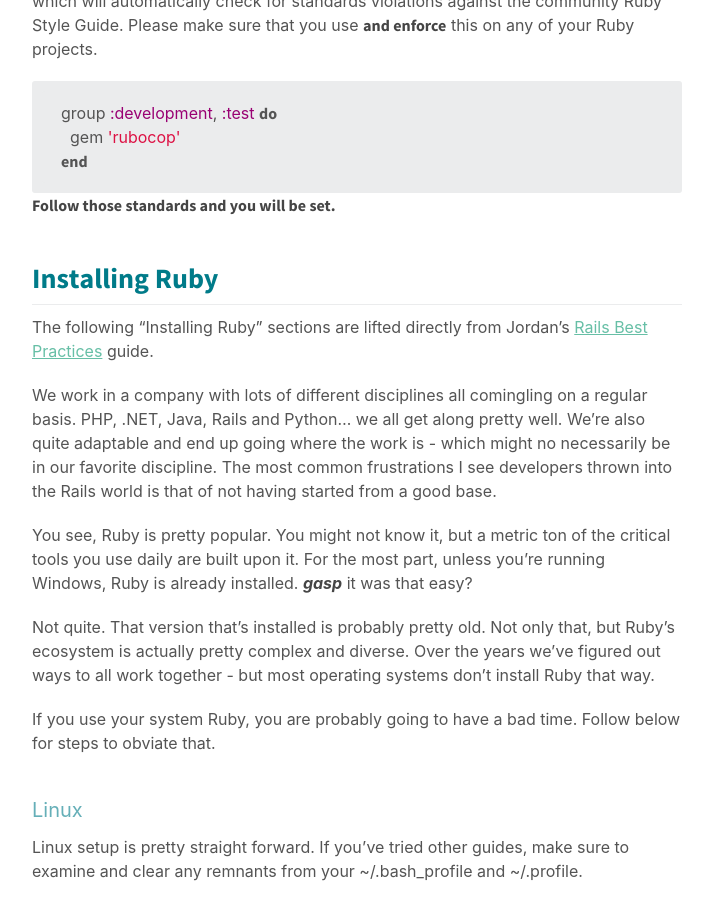
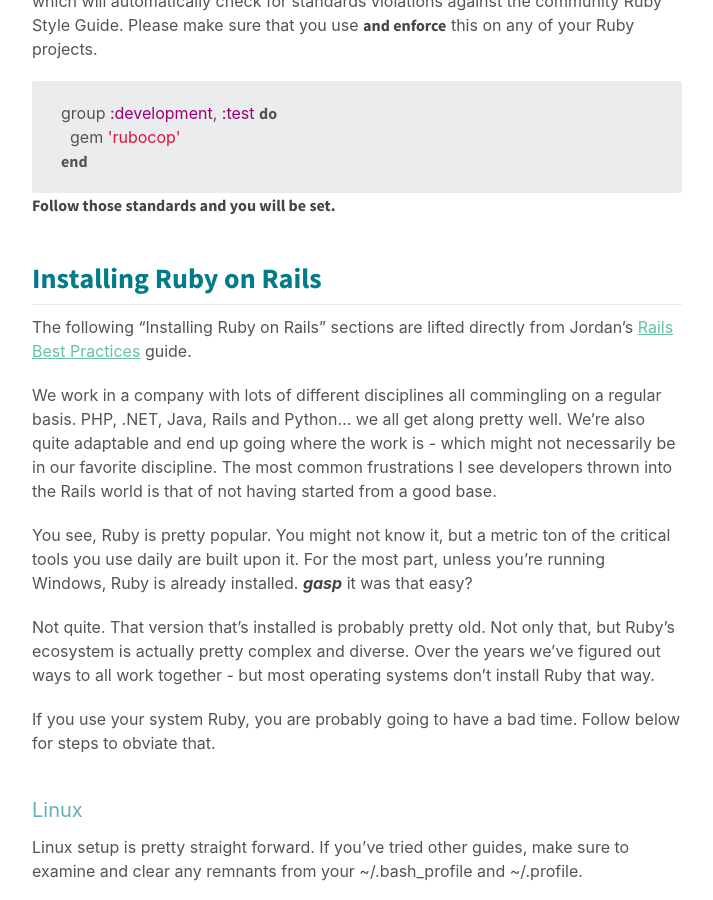
Before and after one commit to thenerdery/ruby-standards, a Jekyll site: the page built from index.md, in a window 1280 px wide and 900 px high, scrolled down 2097 px. Shown: the whole window, without its empty margins (283-996 px from the left). Built offline with Jekyll 4.4.1, drawn with Linux system fonts in a browser that asks for light colours; some web fonts are replaced; some of the changed text lies outside the part shown.

Commit message:
Fixing two typos and modifying title of section to read 'Installing Ruby on Rails'

```diff
--- a/index.md
+++ b/index.md
@@ -43,11 +43,11 @@ We are extremely fortunate in our community to have [Rubocop](https://github.com
 
 **Follow those standards and you will be set.**
 
-# Installing Ruby
+# Installing Ruby on Rails
 
-The following "Installing Ruby" sections are lifted directly from Jordan's [Rails Best Practices](http://www.phantomdata.com/2016/07/21/rails-best-practices.html) guide.
+The following "Installing Ruby on Rails" sections are lifted directly from Jordan's [Rails Best Practices](http://www.phantomdata.com/2016/07/21/rails-best-practices.html) guide.
 
-We work in a company with lots of different disciplines all comingling on a regular basis.  PHP, .NET, Java, Rails and Python...  we all get along pretty well.  We're also quite adaptable and end up going where the work is - which might no necessarily be in our favorite discipline.  The most common frustrations I see developers thrown into the Rails world is that of not having started from a good base.
+We work in a company with lots of different disciplines all commingling on a regular basis.  PHP, .NET, Java, Rails and Python...  we all get along pretty well.  We're also quite adaptable and end up going where the work is - which might not necessarily be in our favorite discipline.  The most common frustrations I see developers thrown into the Rails world is that of not having started from a good base.
 
 You see, Ruby is pretty popular.  You might not know it, but a metric ton of the critical tools you use daily are built upon it.  For the most part, unless you're running Windows, Ruby is already installed.  ***gasp*** it was that easy?
 
```
